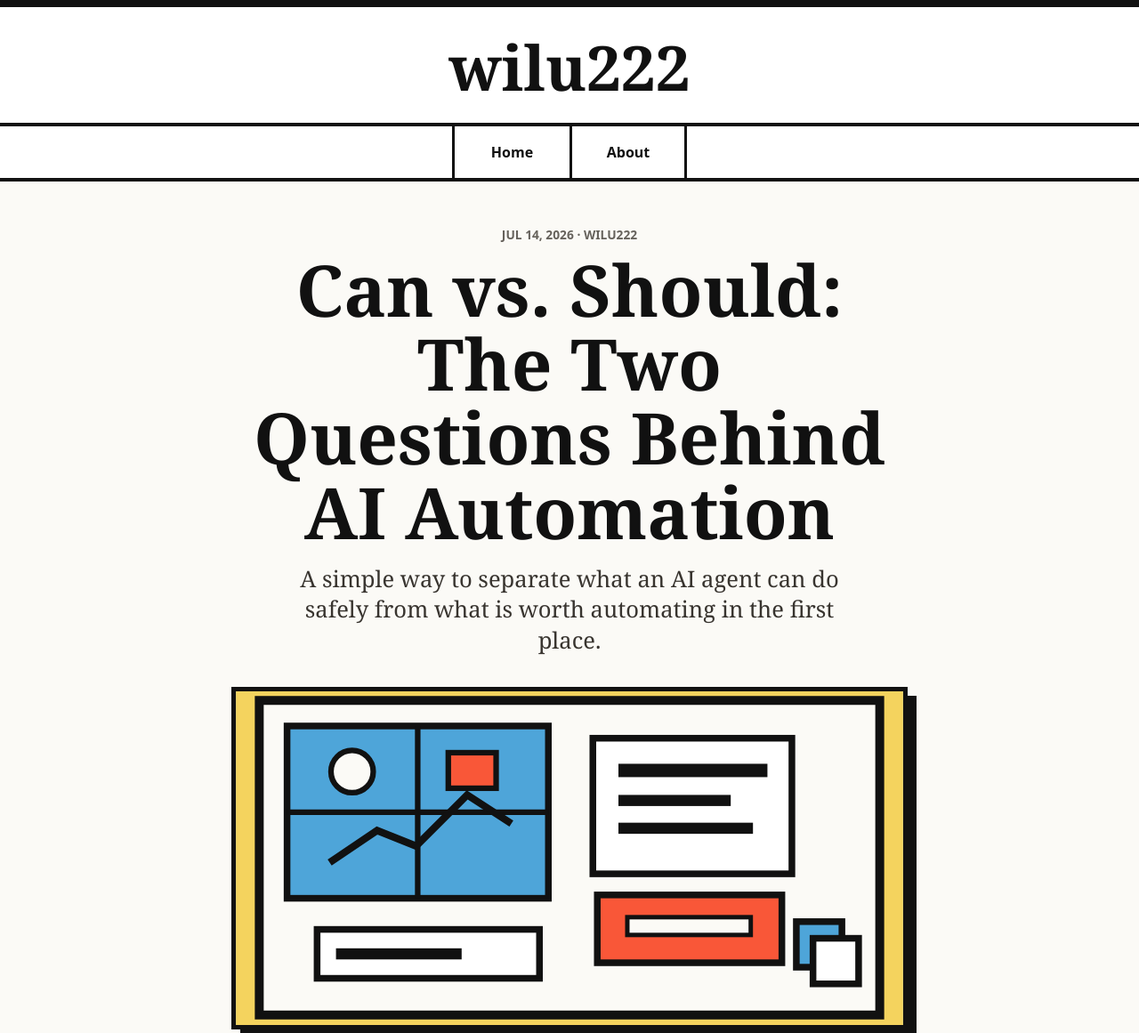
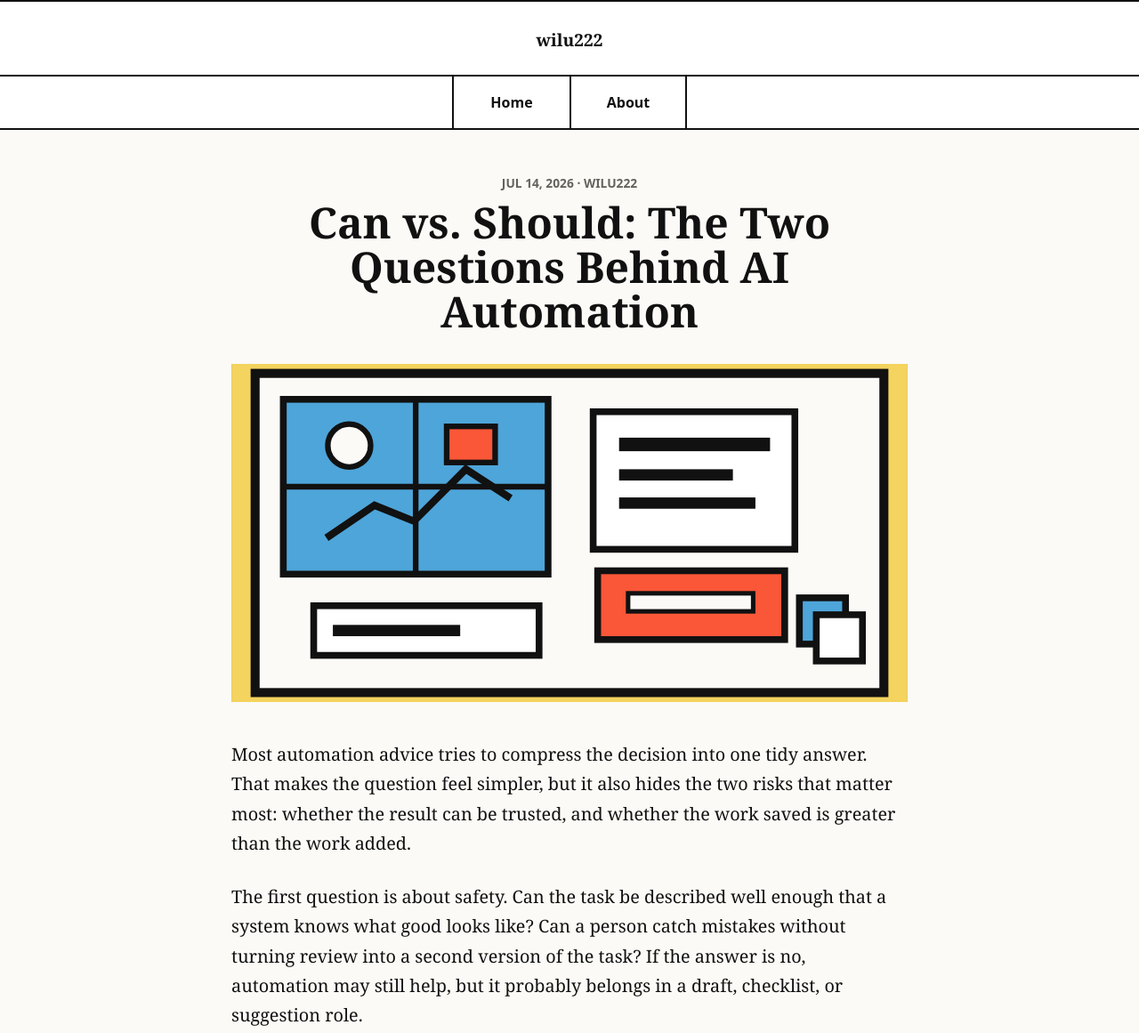
Before and after one commit to wilu222/wilu222.github.io, a plain HTML site: page web/article.html in a window 1280 px wide. Shown: the top 1161 px of the page at 89% size. Drawn offline with Linux system fonts and the light colour scheme.

Commit message:
fix size

```diff
--- a/web/article.html
+++ b/web/article.html
@@ -20,10 +20,6 @@
         <header class="article-hero">
           <p class="post-meta">Jul 14, 2026 · wilu222</p>
           <h1>Can vs. Should: The Two Questions Behind AI Automation</h1>
-          <p class="dek">
-            A simple way to separate what an AI agent can do safely from what
-            is worth automating in the first place.
-          </p>
         </header>
 
         <figure class="article-photo">
--- a/web/styles.css
+++ b/web/styles.css
@@ -3,7 +3,7 @@
   --paper: #fbfaf6;
   --muted: #66625c;
   --line: #111111;
-  --accent: #f4d35e;
+  --accent: #c8c8c8;
   --accent-2: #4ea5d9;
   --soft: #f2efe6;
 }
@@ -30,8 +30,8 @@ img {
 }
 
 .site-header {
-  border-top: 8px solid var(--ink);
-  border-bottom: 4px solid var(--ink);
+  border-top: 2px solid var(--ink);
+  border-bottom: 2px solid var(--ink);
   background: #ffffff;
 }
 
@@ -41,7 +41,7 @@ img {
   margin: 0 auto;
   padding: 34px 20px 30px;
   font-family: Georgia, "Times New Roman", serif;
-  font-size: clamp(2.25rem, 6vw, 4.35rem);
+  font-size: clamp(1.05rem, 2.1vw, 1.2rem);
   font-weight: 800;
   line-height: 0.95;
   text-align: center;
@@ -51,19 +51,19 @@ img {
   display: flex;
   justify-content: center;
   gap: 0;
-  border-top: 4px solid var(--ink);
+  border-top: 2px solid var(--ink);
 }
 
 .site-nav a {
   min-width: 132px;
   padding: 18px 24px;
-  border-left: 3px solid var(--ink);
+  border-left: 2px solid var(--ink);
   font-weight: 800;
   text-align: center;
 }
 
 .site-nav a:last-child {
-  border-right: 3px solid var(--ink);
+  border-right: 2px solid var(--ink);
 }
 
 .site-nav a:hover,
@@ -82,7 +82,7 @@ img {
   justify-content: space-between;
   margin-bottom: 24px;
   padding-bottom: 18px;
-  border-bottom: 5px solid var(--ink);
+  border-bottom: 2px solid var(--ink);
 }
 
 .eyebrow,
@@ -103,7 +103,7 @@ img {
 }
 
 .archive-heading h1 {
-  font-size: clamp(2rem, 6vw, 4rem);
+  font-size: clamp(1.5rem, 4.5vw, 3rem);
 }
 
 .post-row {
@@ -112,11 +112,11 @@ img {
   gap: 34px;
   align-items: center;
   padding: 34px 0;
-  border-bottom: 3px solid var(--ink);
+  border-bottom: 2px solid var(--ink);
 }
 
 .featured-post {
-  border-top: 3px solid var(--ink);
+  border-top: 2px solid var(--ink);
 }
 
 .post-copy {
@@ -139,9 +139,8 @@ img {
 
 .post-image-link {
   display: block;
-  border: 4px solid var(--ink);
+  border: 0px solid var(--ink);
   background: var(--accent-2);
-  box-shadow: 8px 8px 0 var(--ink);
 }
 
 .post-image-link img {
@@ -160,28 +159,18 @@ img {
 }
 
 .article-hero h1 {
-  font-size: clamp(2.55rem, 8vw, 5rem);
+  font-size: clamp(1.5rem, 4.5vw, 3rem);
   letter-spacing: 0;
 }
 
 .compact-hero h1 {
-  font-size: clamp(2.25rem, 6vw, 4rem);
+  font-size: clamp(1.5rem, 4.5vw, 3rem);
 }
 
-.dek {
-  width: min(100%, 620px);
-  margin: 18px auto 0;
-  color: #38342f;
-  font-family: Georgia, "Times New Roman", serif;
-  font-size: clamp(1.25rem, 3vw, 1.6rem);
-  line-height: 1.35;
-}
 
 .article-photo {
   margin: 34px 0 0;
-  border: 5px solid var(--ink);
   background: var(--accent-2);
-  box-shadow: 10px 10px 0 var(--ink);
 }
 
 .article-photo img {
@@ -192,21 +181,16 @@ img {
 
 .article-rule {
   height: 12px;
-  margin: 44px 0 36px;
-  border-top: 4px solid var(--ink);
-  border-bottom: 4px solid var(--ink);
-  background: repeating-linear-gradient(
-    90deg,
-    var(--ink) 0,
-    var(--ink) 8px,
-    transparent 8px,
-    transparent 16px
+  margin: 20px 0 10px;
+  border-top: 0px solid var(--ink);
+  border-bottom: 0px solid var(--ink);
+
   );
 }
 
 .article-body {
   font-family: Georgia, "Times New Roman", serif;
-  font-size: clamp(1.18rem, 2.3vw, 1.38rem);
+  font-size: clamp(1.06rem, 2.07vw, 1.24rem);
   line-height: 1.68;
 }
 
```
Also changed, not shown: web/index.html (+2 -15 lines).
